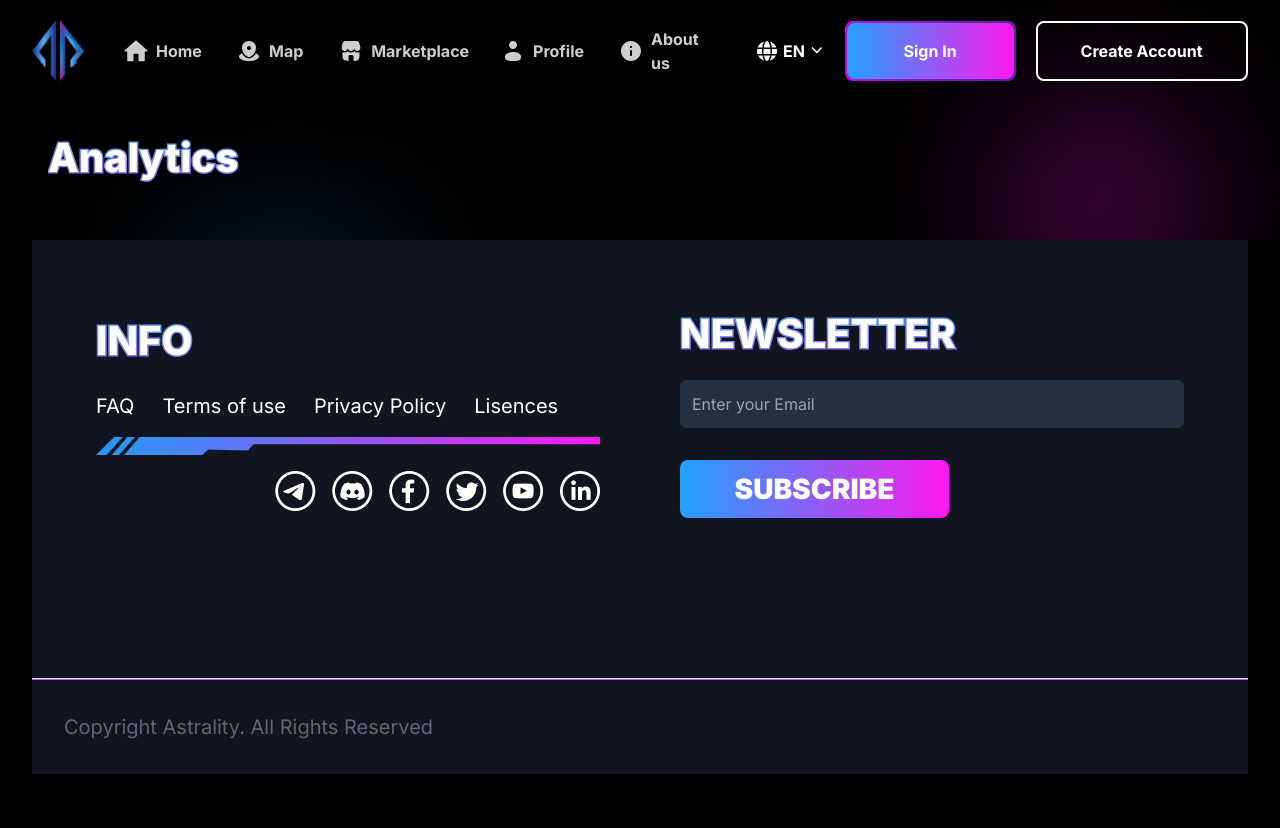
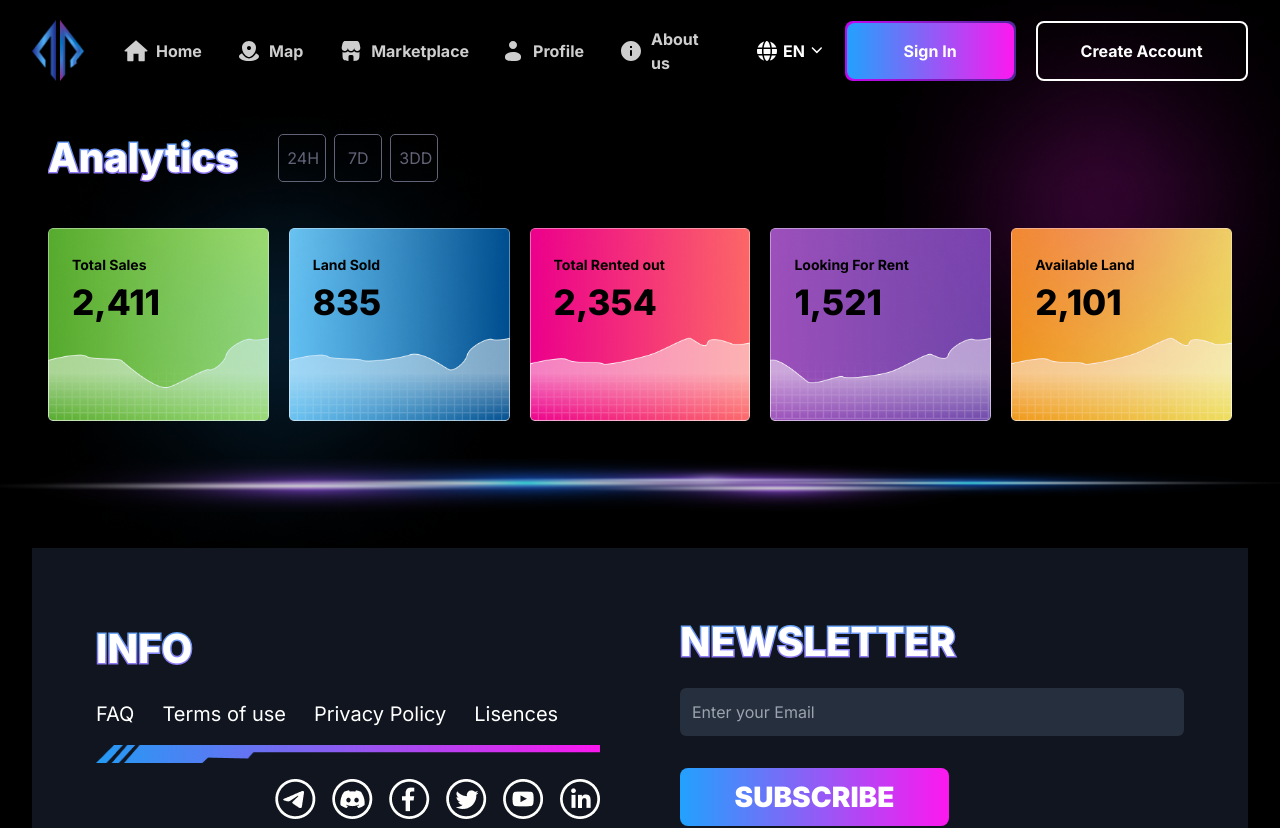
Before and after one commit to SamuelAdex/astrality-frontend, a Next.js app: page /marketplace in a window 1280 px wide. Shown: the top 828 px of the page. Before the commit the page ends 800 px from the top, so only its background shows below. Built offline with nearby package versions, Linux system fonts and the light colour scheme.

Commit message:
sign up correction

```diff
--- a/src/app/globals.css
+++ b/src/app/globals.css
@@ -99,8 +99,8 @@ body{
 }
 .analytic{
   background: url('../../public/assets/img/analytic_gradient.png');
-  /* background-position: 50%; */
-  background-size: cover;
+  background-repeat: no-repeat;
+  background-size: 100%;
 }
 
 @media screen and (min-width: 300px) and (max-width: 791px){
--- a/src/components/MarketPlace/Analytics.tsx
+++ b/src/components/MarketPlace/Analytics.tsx
@@ -9,6 +9,7 @@ import {
     Stat4,
     Stat5,
 } from '../../../public/assets/Images'
+import Image from 'next/image';
 
 const Analytics = () => {
     let stats = [
@@ -38,21 +39,32 @@ const Analytics = () => {
         },
         {
             id: 5,
-            title: 'Available',
+            title: 'Available Land',
             value: "2,101",
             bg: Stat5
         }
     ]
   return (
-    <div className="md:px-12 px-3 pt-[8rem] analytic h-[30vh] bg-red-500">
-        <div className="">
+    <div className="md:px-12 px-5 pt-[8rem] analytic">
+        <div className="flex items-center gap-10">
             <OutlineText>Analytics</OutlineText>
-            <div className="">
-
+            <div className="flex gap-2">
+               <span className='rounded-[5px] p-2 border-[1.8px] hover:border-white active:border-white border-[#626377] hover:text-white w-[48px] active:text-white text-[#626377] h-[48px] md:text-[16px] text-[14px] grid place-items-center cursor-pointer'>24H</span>
+               <span className='rounded-[5px] p-2 border-[1.8px] hover:border-white active:border-white border-[#626377] hover:text-white w-[48px] active:text-white text-[#626377] h-[48px] md:text-[16px] text-[14px] grid place-items-center cursor-pointer'>7D</span>
+               <span className='rounded-[5px] p-2 border-[1.8px] hover:border-white active:border-white border-[#626377] hover:text-white w-[48px] active:text-white text-[#626377] h-[48px] md:text-[16px] text-[14px] grid place-items-center cursor-pointer'>3DD</span>
             </div>
         </div>
         <div className=''>
-
+            <div className="lg:flex flex md:flex-row mt-10 flex-col sm5:grid sm5:grid-cols-2 sm5:items-center sm5:justify-center items-center justify-center gap-5">                {stats.map((stat, i)=>(
+                    <div key={i} className="md:w-[320px] w-full md:h-[320px] relative">
+                        <Image src={stat.bg} alt="" className='absolute -z-[5] w-full md:h-auto h-[280px]' />
+                        <div className='2xl:p-8 md:p-6 p-3'>
+                            <span className='2xl:text-[20px] text-[14px] font-bold'>{stat.title}</span>
+                            <h1 className='2xl:text-[48px] text-[35px] font-extrabold'>{stat.value}</h1>
+                        </div>
+                    </div>
+                ))}
+            </div>
         </div>
     </div>
   )
--- a/src/components/auth/Register.tsx
+++ b/src/components/auth/Register.tsx
@@ -58,10 +58,10 @@ const Register = () => {
                 <div className="">
                     <div className='text-white text-center font-bold mb-5 md:text-[16px] text-[14px]'>{"Already have a account?"}</div>
                     <Button
-                        text={"Create Account"}
+                        text={"Sign In"}
                         btnStyle={'text-white font-bold md:text-[16px] w-full p-4 text-[14px] border-white rounded-[8px] w-[229px]'}
                         type={'outline'}
-                        onBtnClick={()=> router.push('/register')}
+                        onBtnClick={()=> router.push('/login')}
                     />
                 </div>
             </div>
--- a/tailwind.config.ts
+++ b/tailwind.config.ts
@@ -13,6 +13,12 @@ const config: Config = {
         "gradient-conic":
           "conic-gradient(from 180deg at 50% 50%, var(--tw-gradient-stops))",
       },
+      screens: {
+        mf: "990px",
+        sm5: "400px",
+        smx: "360px",
+        sml: "1062px"
+      },
     },
   },
   plugins: [],
```
